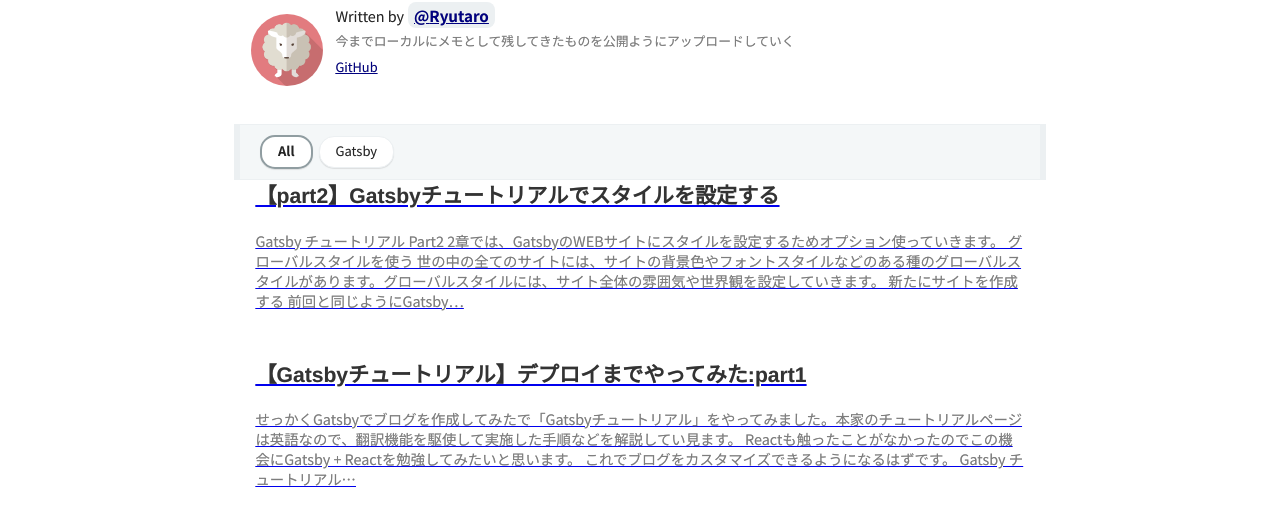
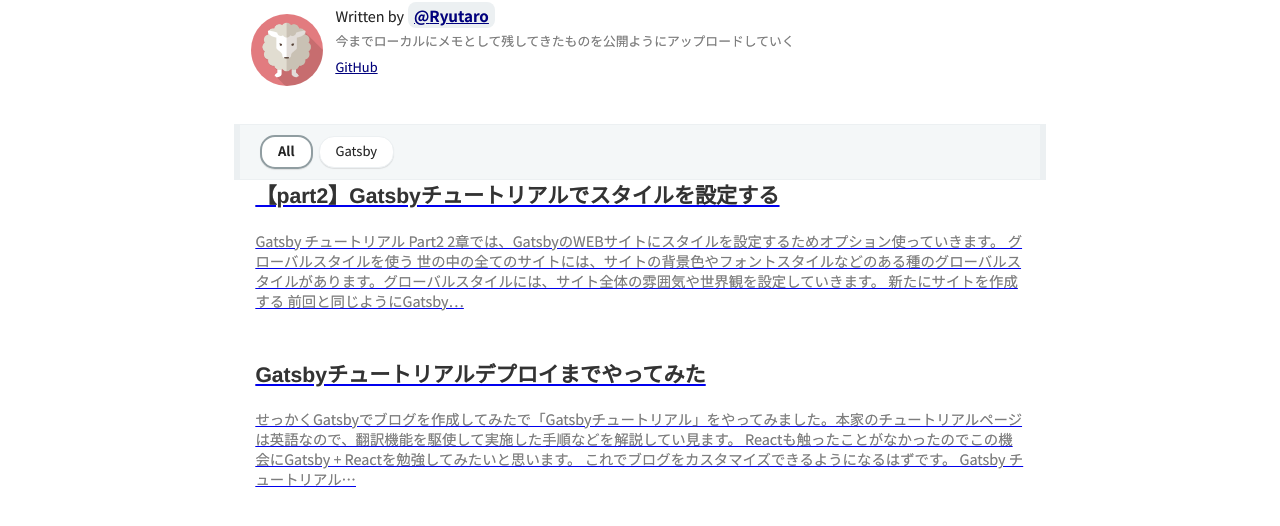
Before and after one commit to Ryutaro95/Bamboo-Note, a Gatsby site: page / in a window 1280 px wide. Shown: the part 198-724 px from the top of the page. Built offline with nearby package versions, Linux system fonts and the light colour scheme; Gatsby itself is replaced by a stand-in of ours; some packages are replaced by stand-ins of ours; what typography-theme-github would draw is missing.

Commit message:
ブログ記事の内容を修正2

```diff
--- a/content/blog/Gatsby/Gatsbyチュートリアルデプロイまでやってみた.md
+++ b/content/blog/Gatsby/Gatsbyチュートリアルデプロイまでやってみた.md
@@ -1,5 +1,5 @@
 ---
-title: '【Gatsbyチュートリアル】デプロイまでやってみた:part1'
+title: 'Gatsbyチュートリアルデプロイまでやってみた'
 date: 2020-6-10 3:57:13
 category: 'Gatsby'
 draft: false
```
